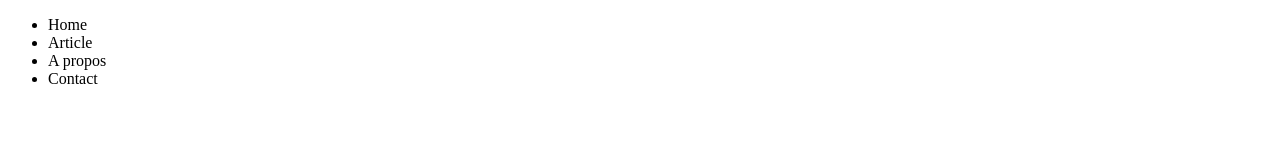
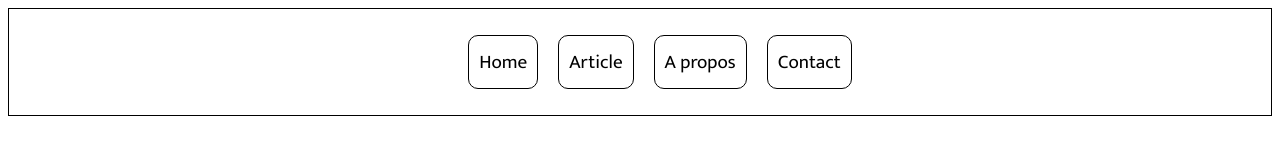
Before and after one commit to High-School-of-Technology-of-Essaouira/tp-cours-adammoutik, a plain HTML site: page index.html in a window 1280 px wide. Drawn offline with Linux system fonts and the light colour scheme.

Commit message:
first commit

```diff
--- a/index.html
+++ b/index.html
@@ -4,17 +4,21 @@
     <meta charset="UTF-8">
     <meta http-equiv="X-UA-Compatible" content="IE=edge">
     <meta name="viewport" content="width=device-width, initial-scale=1.0">
+    <link rel="stylesheet" href="style.css"/>
+    <link href="https://fonts.googleapis.com/css2?family=Itim&family=Mukta&display=swap" rel="stylesheet">
     <title>Document</title>
     <style>
 
     </style>
 </head>
 <body>
+    <div class="container">
         <ul>
             <li>Home</li>
             <li>Article</li>
             <li>A propos</li>
             <li>Contact</li>
         </ul>
+    </div>
 </body>
 </html>
--- /dev/null
+++ b/style.css
@@ -0,0 +1,32 @@
+* {
+    font-family: 'Mukta', sans-serif;
+}
+
+
+ul {
+    display: inline-flex;
+}
+
+li{
+    list-style: none;
+    margin: 10px;
+    font-size: 1.2em;
+    display: block;
+    padding: 10px;
+    border: 1px solid black;
+    border-radius: 10px;
+    transition: 0.7s ease-out;
+}
+
+li:hover{
+    background-color:yellow;
+    transform: scale(1.1);
+}
+
+.container {
+    display: flex;
+    justify-content: center;
+    border: 1px solid black;
+
+
+}
```
Lines whose indentation alone changed are shown as unchanged.
